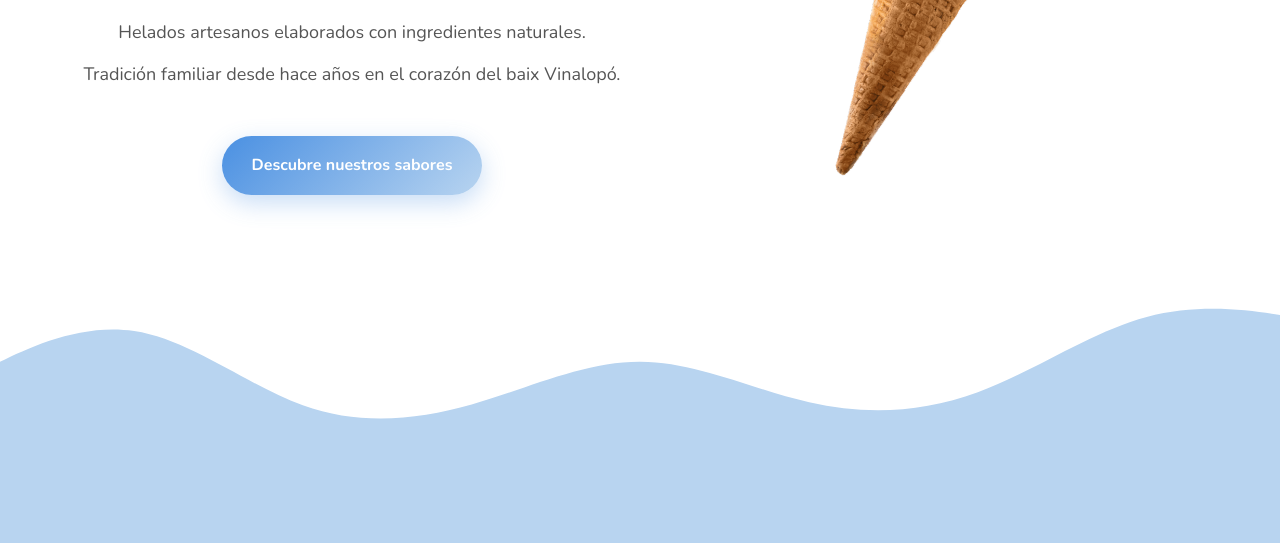
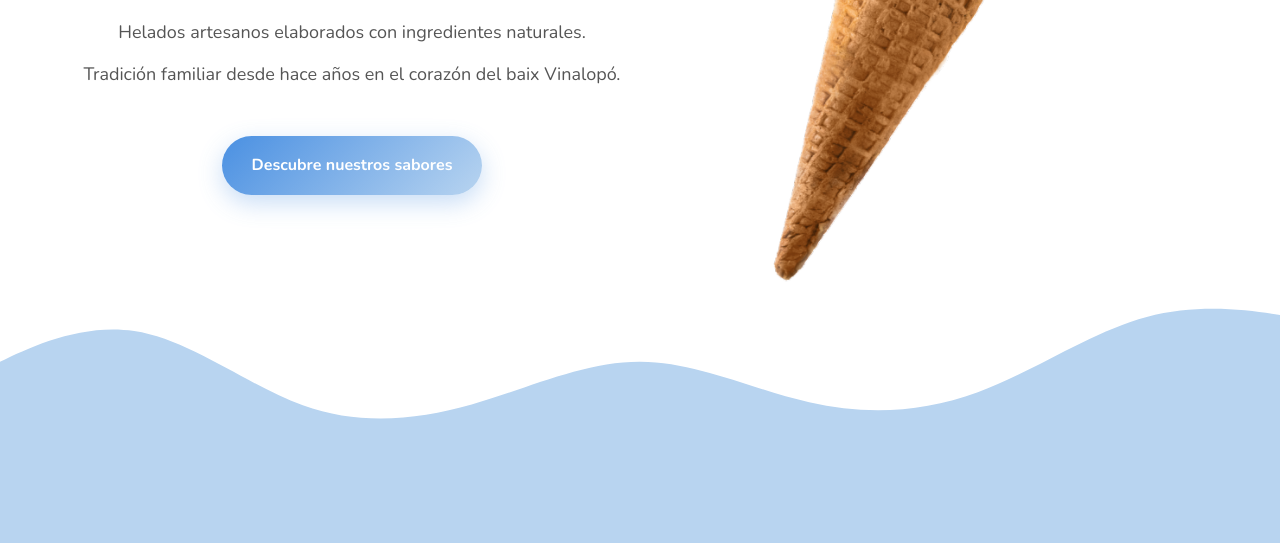
Before and after one commit to AlexRg32/helados-caldos, a website built with Vite: page index.html in a window 1280 px wide. Shown: the part 597-1140 px from the top of the page. Built offline with nearby package versions, Linux system fonts and the light colour scheme.

Commit message:
ajuste tamaño hero

```diff
--- a/src/css/style.css
+++ b/src/css/style.css
@@ -203,11 +203,11 @@ img {
  }
 
  .hero__imagen img {
-   width: 30rem;
+   width: 50rem;
    height: auto;
    display: block;
    margin: 0 auto;
-   transform: translateY(-5rem);
+   transform: translateY(-20rem);
 
  }
 }
```
